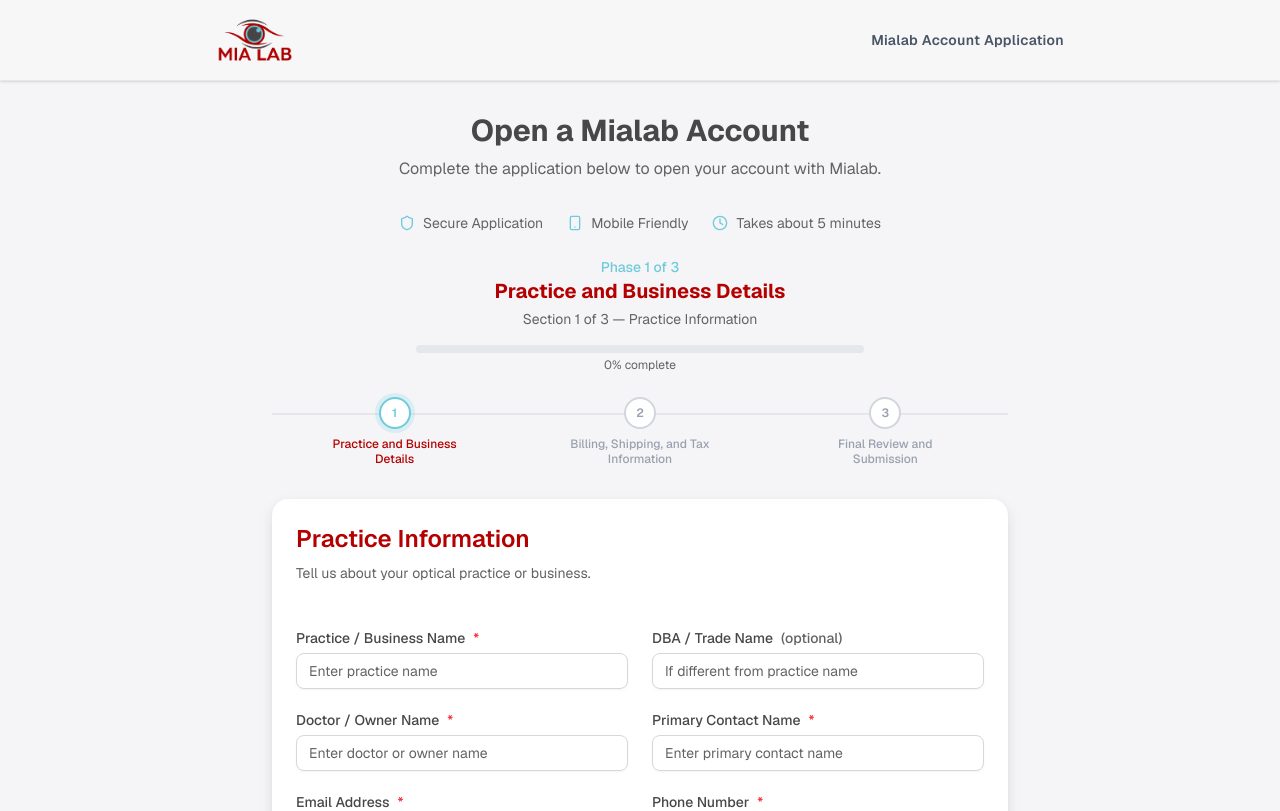
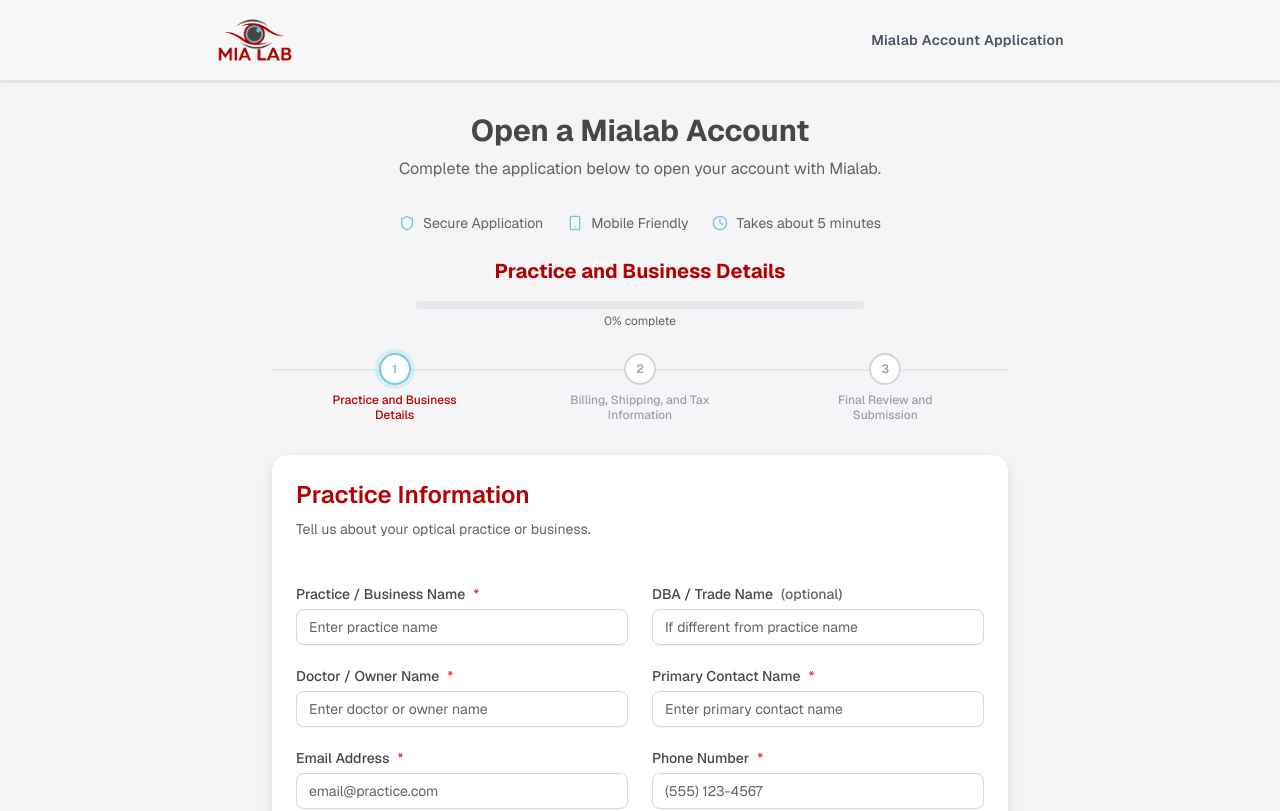
Before and after one commit to michaelmartinez32/Mialab_Application, a Next.js app: page / in a window 1280 px wide. Shown: the top 811 px of the page. Built offline with nearby package versions, Linux system fonts and the light colour scheme.

Commit message:
Remove redundant text from progress header
Remove "Phase X of 3" and "Section X of 3 — ..." labels.
Keep title, progress bar, and numbered step circles.
Also removes unused getPositionInPhase helper and STEP_TITLES import.

Co-Authored-By: Claude Sonnet 4.6 <noreply@anthropic.com>

```diff
--- a/components/application/section-progress.tsx
+++ b/components/application/section-progress.tsx
@@ -2,7 +2,7 @@
 
 import { Check } from 'lucide-react'
 import { cn } from '@/lib/utils'
-import { VISIBLE_STEP_TITLES, STEP_TITLES } from '@/lib/form-types'
+import { VISIBLE_STEP_TITLES } from '@/lib/form-types'
 
 interface SectionProgressProps {
   currentStep: number // Internal step (1-10)
@@ -25,14 +25,6 @@ function getParentPhase(internalStep: number): number {
   return 3
 }
 
-// Get position within the current phase (e.g., "Section 2 of 3")
-function getPositionInPhase(internalStep: number): { current: number; total: number } {
-  const phase = getParentPhase(internalStep)
-  const stepsInPhase = PHASE_INTERNAL_STEPS[phase]
-  const index = stepsInPhase.indexOf(internalStep)
-  return { current: index + 1, total: stepsInPhase.length }
-}
-
 // Check if a parent phase is complete
 function isPhaseComplete(phase: number, currentInternalStep: number): boolean {
   const stepsInPhase = PHASE_INTERNAL_STEPS[phase]
@@ -52,25 +44,17 @@ function isOnPhase(phase: number, currentInternalStep: number): boolean {
 
 export function SectionProgress({ currentStep, totalSteps }: SectionProgressProps) {
   const currentPhase = getParentPhase(currentStep)
-  const positionInPhase = getPositionInPhase(currentStep)
-  const currentSectionTitle = STEP_TITLES[currentStep - 1]
 
   // Calculate gradual progress based on 10 internal steps
   const progressPercent = ((currentStep - 1) / (totalSteps - 1)) * 100
 
   return (
     <div className="w-full space-y-4">
-      {/* Parent Phase Header with substep indicator */}
+      {/* Parent Phase Header */}
       <div className="text-center">
-        <p className="text-sm font-medium text-[#6fcbdb]">
-          Phase {currentPhase} of {VISIBLE_TOTAL_STEPS}
-        </p>
         <h2 className="text-xl font-bold text-[#b40000]">
           {VISIBLE_STEP_TITLES[currentPhase - 1]}
         </h2>
-        <p className="mt-1 text-sm text-muted-foreground">
-          Section {positionInPhase.current} of {positionInPhase.total} — {currentSectionTitle}
-        </p>
       </div>
 
       {/* Overall progress bar (gradual, based on 10 steps) */}
```
